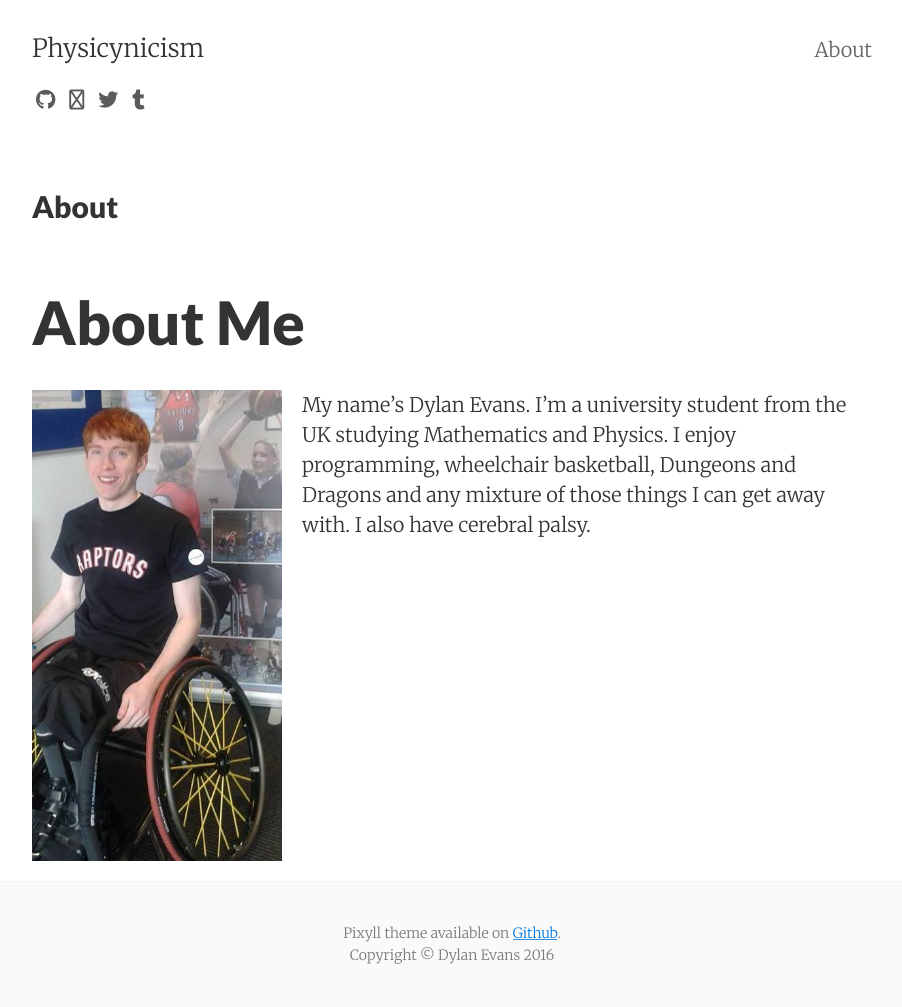
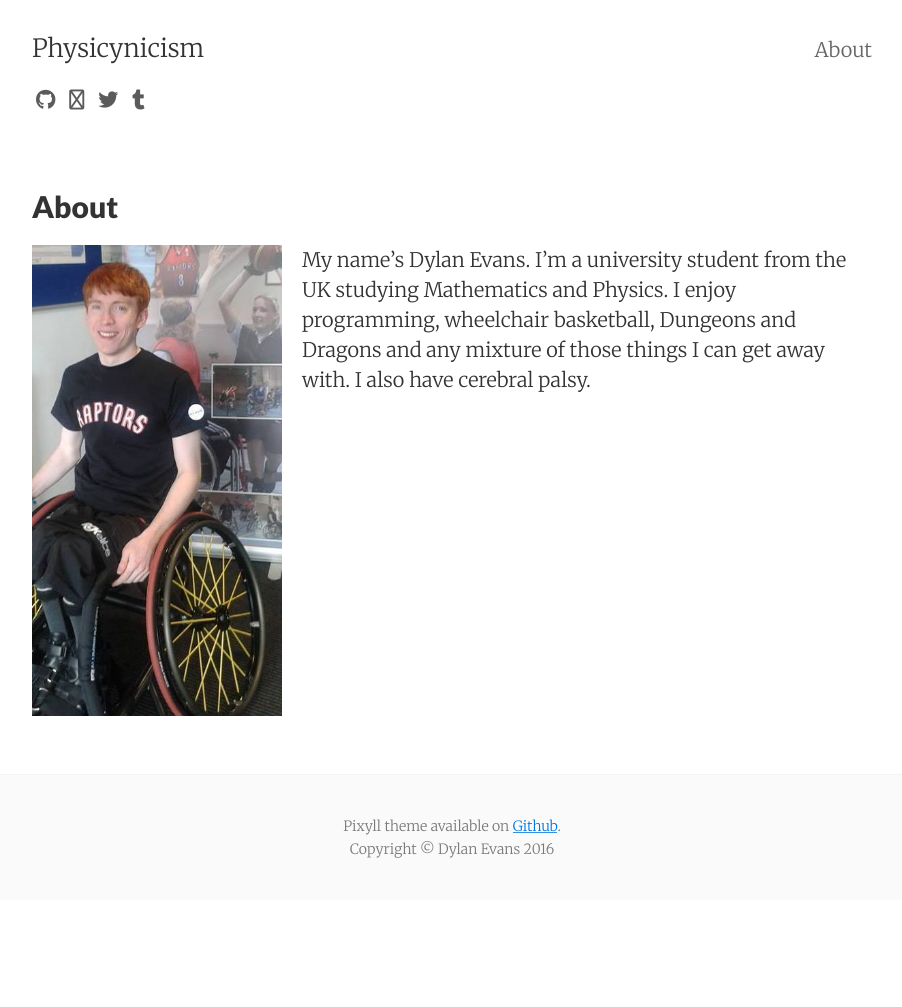
Before and after one commit to whonut/whonut.github.io, a Jekyll site: the page built from about.md, in a window 1280 px wide. Shown: the whole page, without its empty margins (188-1090 px from the left). Built offline with Jekyll 4.4.1, drawn with Linux system fonts in a browser that asks for light colours; nearby versions of some CDN libraries; after the commit the page ends 900 px from its top, so only the background shows below that.

Commit message:
Remove about heading

```diff
--- a/about.md
+++ b/about.md
@@ -5,8 +5,6 @@ permalink: /about/
 tags: about
 ---
 
-# About Me
-
 ![Me](/images/me.jpg){:width="250px" style="float: left; margin-right: 1em; margin-bottom: 1em;"}
 
 My name's Dylan Evans. I'm a university student from the UK studying
```
